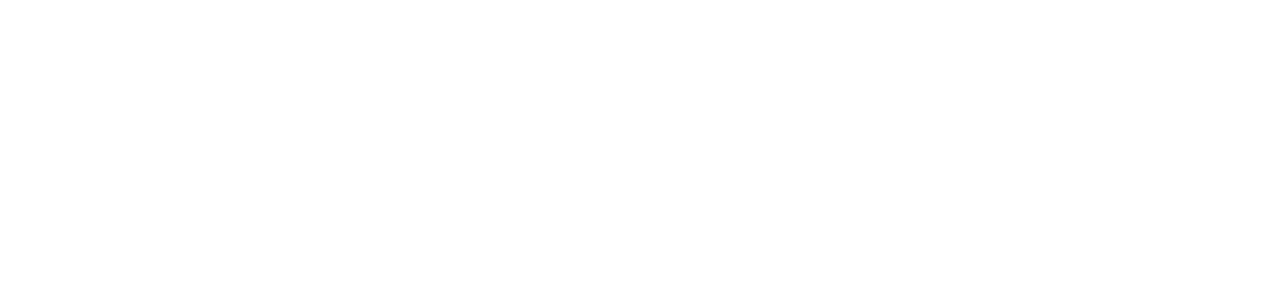
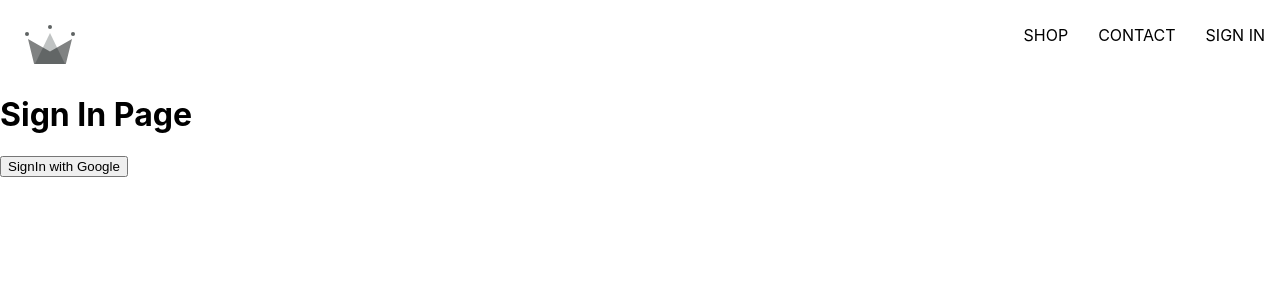
Before and after one commit to akhil-developer-123/akhil-clothing-brand, a React (Create React App) app: page /sign-in in a window 1280 px wide. Before the commit this address had no page. Shown: the top 300 px of the page. Built offline with nearby package versions, Linux system fonts and the light colour scheme.

Commit message:
firebase setup and writing users to firestore db on first time user login

```diff
--- a/package.json
+++ b/package.json
@@ -6,6 +6,7 @@
     "@testing-library/jest-dom": "^5.17.0",
     "@testing-library/react": "^13.4.0",
     "@testing-library/user-event": "^13.5.0",
+    "firebase": "^10.8.0",
     "react": "^18.2.0",
     "react-dom": "^18.2.0",
     "react-router-dom": "^6.22.0",
--- a/src/App.js
+++ b/src/App.js
@@ -4,6 +4,7 @@ import Shop from './Routes/shop/shop.component';
 import NavigationBar from './Routes/navigation-bar/navigation-bar.component';
 
 import { Routes, Route, Link } from 'react-router-dom';
+import SignIn from './Routes/sign-in/sign-in.component';
 
 const App = () => {
   return (
@@ -11,6 +12,7 @@ const App = () => {
       <Route path='/' element={<NavigationBar />}>
         <Route path='home' element={<Home />} />
         <Route path='shop' element={<Shop />} />
+        <Route path='sign-in' element={<SignIn />} />
       </Route>
 
     </Routes>
--- a/src/Routes/navigation-bar/navigation-bar.component.jsx
+++ b/src/Routes/navigation-bar/navigation-bar.component.jsx
@@ -6,14 +6,14 @@ import { ReactComponent as CrownLogo } from  "../../assets/crown.svg";
 const NavigationBar = () => {
     return (
         <Fragment>
-            <div class="navbar">
+            <div className="navbar">
                 <Link className="logo-container" to='/home'>
                     <CrownLogo />
                 </Link>
-                <div class="nav-links-container">
+                <div className="nav-links-container">
                     <Link className="nav-link" to='/shop'>SHOP</Link>
                     <Link className="nav-link" to='/shop'>CONTACT</Link>
-                    <Link className="nav-link" to='/shop'>SIGN IN</Link>
+                    <Link className="nav-link" to='/sign-in'>SIGN IN</Link>
                 </div>
             </div>
             <Outlet />
--- /dev/null
+++ b/src/Routes/sign-in/sign-in.component.jsx
@@ -0,0 +1,22 @@
+import { signInWithGooglePopup,
+        createUserDocumentFromAuth }
+         from "../../utils/firebase/firebase.utils";
+
+const SignIn = () => {
+    const logGoogleUser = async () => {
+        const response = await signInWithGooglePopup();
+        console.log(response);
+        createUserDocumentFromAuth(response.user);
+    }
+    return (
+        <div>
+            <h1>Sign In Page</h1>
+            <button onClick={logGoogleUser}>
+                SignIn with Google
+            </button>
+        </div>
+
+    );
+}
+
+export default SignIn;
--- /dev/null
+++ b/src/utils/firebase/firebase.utils.js
@@ -0,0 +1,63 @@
+import { initializeApp  } from "firebase/app";
+import { getAuth, signInWithPopup, GoogleAuthProvider } from "firebase/auth";
+import { getFirestore, getDoc, setDoc, doc } from "firebase/firestore";
+
+const firebaseConfig = {
+  apiKey: "AIzaSyBpid0RWQ6seofn-0RqoJ8P1728vTB7Clw",
+  authDomain: "akhil-clothing-brand-db.firebaseapp.com",
+  projectId: "akhil-clothing-brand-db",
+  storageBucket: "akhil-clothing-brand-db.appspot.com",
+  messagingSenderId: "374461961975",
+  appId: "1:374461961975:web:27151801f273bbea08e5f2"
+};
+
+// Initialize Firebase
+const firebaseApp = initializeApp(firebaseConfig);
+
+
+// We are going to use GoogleAuthProvider to let user login
+const authProvider = new GoogleAuthProvider();
+authProvider.setCustomParameters({
+    prompt: "select_account"
+});
+
+export const auth = getAuth();
+export const signInWithGooglePopup = () => signInWithPopup(auth, authProvider);
+
+
+export const db = getFirestore();
+
+// consume user data from authentication response and store it in db
+// keep it async because this DB call can be async
+export const createUserDocumentFromAuth = async (userFromAuth) => {
+    const collection =  "users";
+    const uniqueIdOfDoc =  userFromAuth.uid;
+
+    // if the collection or doc with this uid does not exist Firebase generates it
+    // and sends the reference of it.
+    const userDocRef = doc(db, collection, uniqueIdOfDoc);
+
+    // gets the data from the doc
+    const userSnapshot = await getDoc(userDocRef);
+    console.log(userSnapshot);
+    console.log(userSnapshot.exists());
+    // this method tells us if there is data in this document
+
+    if (!userSnapshot.exists()) {
+        const { displayName, email } = userFromAuth;
+        const createdAt = new Date();
+
+        try {
+            await setDoc(userDocRef, {
+                displayName,
+                email,
+                createdAt
+            });
+            const userSnapshot = await getDoc(userDocRef);
+            console.log(userSnapshot);
+            console.log(userSnapshot.exists());
+        } catch (error) {
+            console.log("Error storing user data", error.message);
+        }
+    }
+}
```
Also changed, not shown: 1 other file (tests, documents, lock files or other folders).
